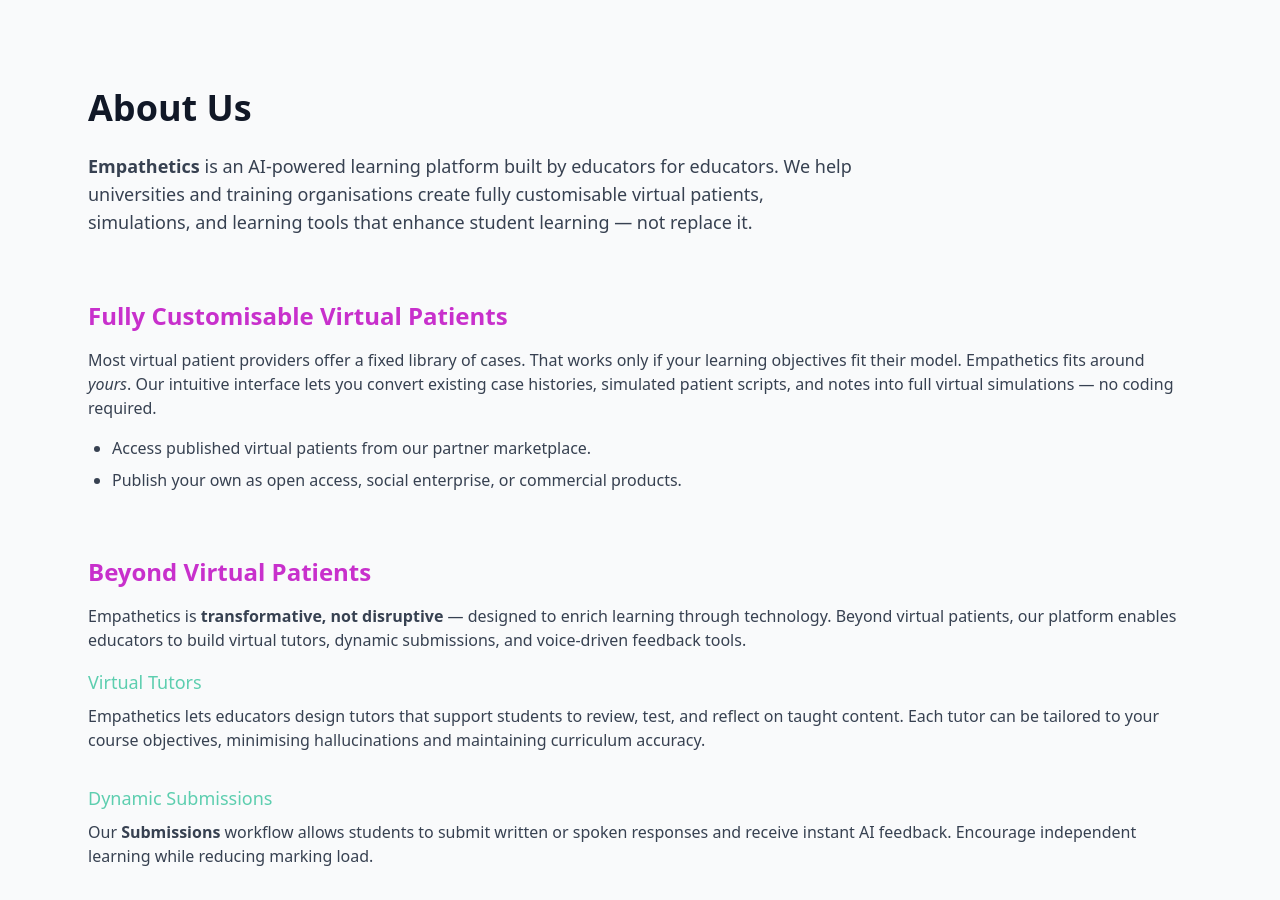
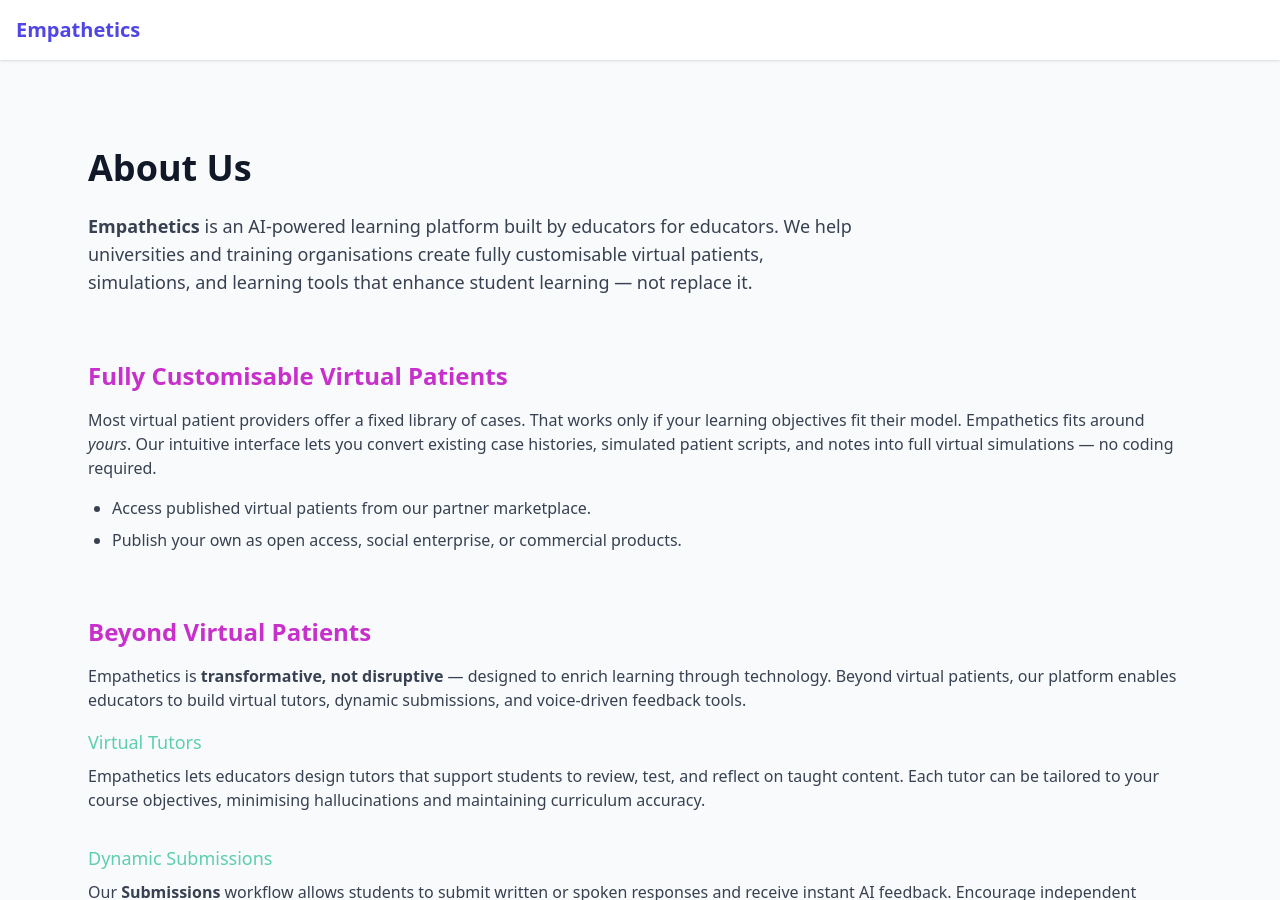
Before and after one commit to VeonnePhox/empathetics-public, a Jekyll site: the page built from pages/about.html, in a window 1280 px wide and 900 px high. Built offline with Jekyll 4.4.1, drawn with Linux system fonts in a browser that asks for light colours; nearby versions of some CDN libraries.

Commit message:
minor v20251022

```diff
--- a/CNAME
+++ b/CNAME
@@ -1 +1 @@
-www.playfulhealth.com.au
+empathetics.ai
--- a/_layouts/default.html
+++ b/_layouts/default.html
@@ -103,15 +103,15 @@
 <body class="bg-gray-50 text-gray-900 flex flex-col min-h-screen">
 
   <!-- Navbar -->
-  <!-- <header class="bg-white shadow">
+  <header class="bg-white shadow">
     <nav class="max-w-7xl mx-auto flex justify-between items-center p-4">
       <a href="/" class="text-xl font-bold text-indigo-600">Empathetics</a>
-      <ul class="flex gap-6">
+      <!-- <ul class="flex gap-6">
         <li><a href="/research/" class="hover:text-indigo-600">Research</a></li>
         <li><a href="/clinical.html" class="hover:text-indigo-600">Clinical</a></li>
-      </ul>
+      </ul> -->
     </nav>
-  </header> -->
+  </header>
 
   <!-- Page content -->
   <main class="flex-1 max-w-7xl mx-auto w-full p-6">
--- a/pages/about.html
+++ b/pages/about.html
@@ -108,4 +108,12 @@
       </div>
     </div>
   </div>
+
 </section>
+
+<div class="relative z-10 max-w-2xl mx-auto text-center">
+  <a href="mailto:hello@playfulhealth.com.au?subject=Empathetics%20-%20Expression%20of%20Interest"
+     class="inline-block bg-brand text-white px-6 py-3 rounded-lg shadow hover:bg-brand-dark transition bg-secondary">
+    Book a Demo Today!
+  </a>
+</div>
```
